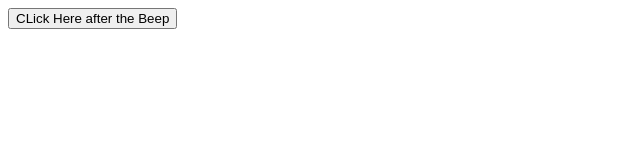
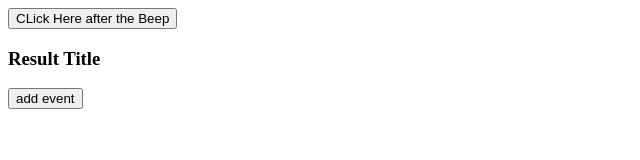
Before and after one commit to jhumbrac/tripassistant, a plain HTML site: page ericFiles/index.html in a window 1280 px wide. Shown: the whole page, without its empty margins (0-640 px from the left). Drawn offline with nearby package versions, Linux system fonts and the light colour scheme.

Commit message:
added temp form for eric

```diff
--- a/ericFiles/index.html
+++ b/ericFiles/index.html
@@ -11,9 +11,10 @@
 
 <body>
     <button id="populateList"> CLick Here after the Beep</button>
-    <h3>
-
-    </h3>
+    <div class="result">
+        <h3>Result Title</h3>
+        <button class="eventAdd">add event</button>
+    </div>
 
     <script src="https://ajax.googleapis.com/ajax/libs/jquery/3.4.1/jquery.min.js"></script>
     <script src="https://cdnjs.cloudflare.com/ajax/libs/moment.js/2.24.0/moment.min.js"></script>
```
Also changed, not shown: dom.js (+7 -1 lines).
